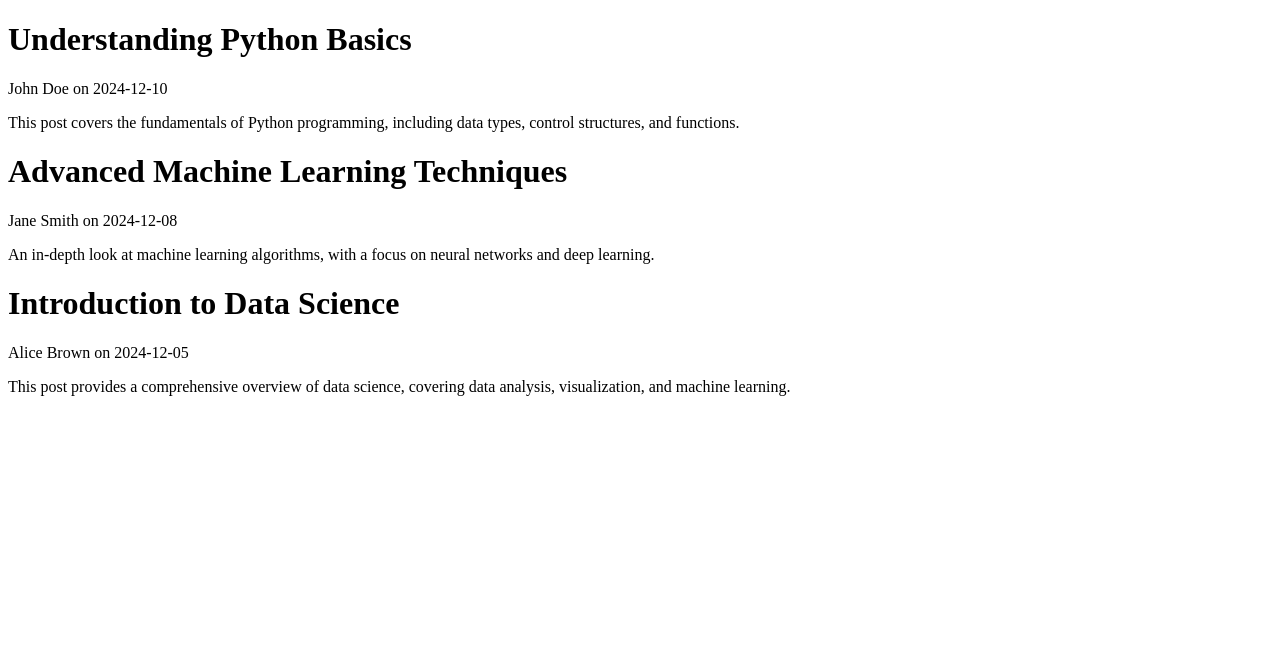
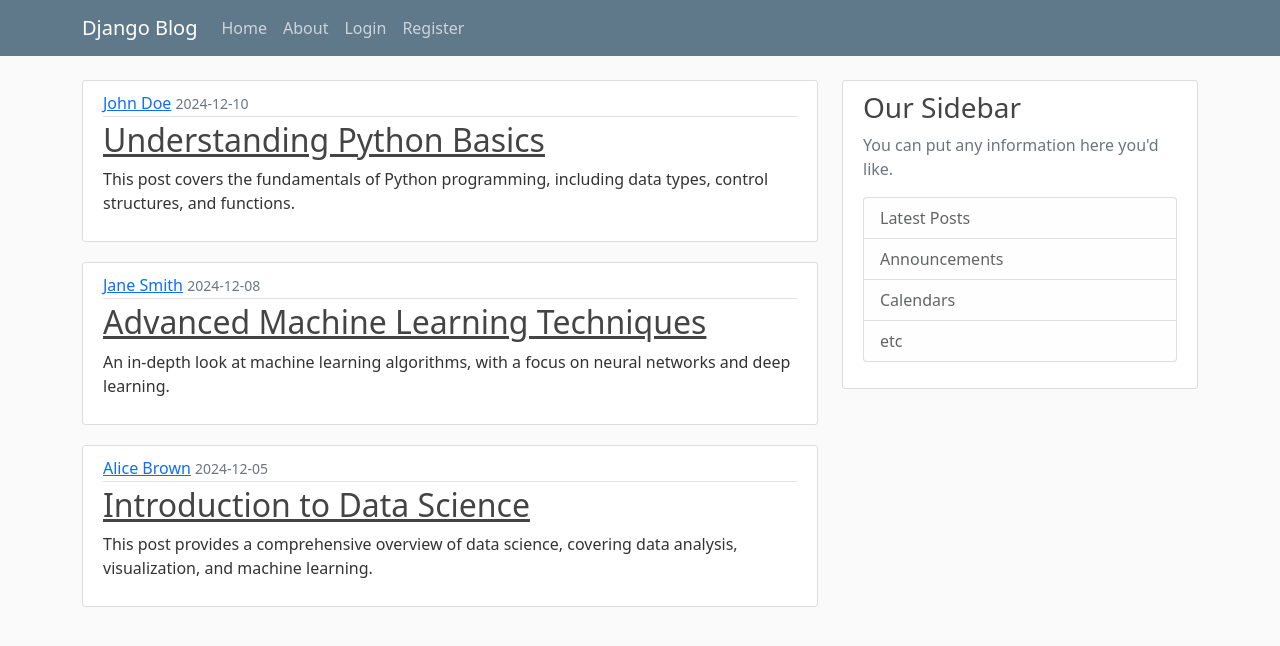
Before and after one commit to suraj-sharma3/Django-Practice, a Django app: page /blog/ in a window 1280 px wide. Shown: the top 646 px of the page. Run offline with Django 5.2, Linux system fonts and the light colour scheme.

Commit message:
added navbar and some CSS styling to the home and about page

```diff
--- /dev/null
+++ b/django_website/blog/static/blog/main.css
@@ -0,0 +1,84 @@
+body {
+    background: #fafafa;
+    color: #333333;
+    margin-top: 5rem;
+  }
+
+  h1, h2, h3, h4, h5, h6 {
+    color: #444444;
+  }
+
+  ul {
+    margin: 0;
+  }
+
+  .bg-steel {
+    background-color: #5f788a;
+  }
+
+  .site-header .navbar-nav .nav-link {
+    color: #cbd5db;
+  }
+
+  .site-header .navbar-nav .nav-link:hover {
+    color: #ffffff;
+  }
+
+  .site-header .navbar-nav .nav-link.active {
+    font-weight: 500;
+  }
+
+  .content-section {
+    background: #ffffff;
+    padding: 10px 20px;
+    border: 1px solid #dddddd;
+    border-radius: 3px;
+    margin-bottom: 20px;
+  }
+
+  .article-title {
+    color: #444444;
+  }
+
+  a.article-title:hover {
+    color: #428bca;
+    text-decoration: none;
+  }
+
+  .article-content {
+    white-space: pre-line;
+  }
+
+  .article-img {
+    height: 65px;
+    width: 65px;
+    margin-right: 16px;
+  }
+
+  .article-metadata {
+    padding-bottom: 1px;
+    margin-bottom: 4px;
+    border-bottom: 1px solid #e3e3e3
+  }
+
+  .article-metadata a:hover {
+    color: #333;
+    text-decoration: none;
+  }
+
+  .article-svg {
+    width: 25px;
+    height: 25px;
+    vertical-align: middle;
+  }
+
+  .account-img {
+    height: 125px;
+    width: 125px;
+    margin-right: 20px;
+    margin-bottom: 16px;
+  }
+
+  .account-heading {
+    font-size: 2.5rem;
+  }
--- a/django_website/blog/templates/blog/base.html
+++ b/django_website/blog/templates/blog/base.html
@@ -1,6 +1,16 @@
+{% load static %}
 <!DOCTYPE html>
 <html lang="en">
 <head>
+    <!-- Required meta tags -->
+    <meta charset="utf-8">
+    <meta name="viewport" content="width=device-width, initial-scale=1">
+
+    <!-- Bootstrap CSS -->
+    <link href="https://cdn.jsdelivr.net/npm/bootstrap@5.0.2/dist/css/bootstrap.min.css" rel="stylesheet" integrity="sha384-EVSTQN3/azprG1Anm3QDgpJLIm9Nao0Yz1ztcQTwFspd3yD65VohhpuuCOmLASjC" crossorigin="anonymous">
+
+    <link rel="stylesheet" type="text/css" href="{% static 'blog/main.css' %}">
+
     {% if title %}
         <title>Dango Blog App - {{ title }} </title>
     {% else %}
@@ -8,6 +18,58 @@
     {% endif %}
 </head>
 <body>
-    {% block content %}{% endblock %}
+    <header class="site-header">
+        <nav class="navbar navbar-expand-md navbar-dark bg-steel fixed-top">
+            <div class="container">
+            <a class="navbar-brand mr-4" href="{% url 'blog-home' %}">Django Blog</a>
+            <button class="navbar-toggler" type="button" data-toggle="collapse" data-target="#navbarToggle" aria-controls="navbarToggle" aria-expanded="false" aria-label="Toggle navigation">
+            <span class="navbar-toggler-icon"></span>
+            </button>
+            <div class="collapse navbar-collapse" id="navbarToggle">
+                <div class="navbar-nav mr-auto">
+                <a class="nav-item nav-link" href="{% url 'blog-home' %}">Home</a>
+                <a class="nav-item nav-link" href="{% url 'blog-about' %}">About</a>
+                </div>
+                <!-- Navbar Right Side -->
+                <div class="navbar-nav">
+                <a class="nav-item nav-link" href="#">Login</a>
+                <a class="nav-item nav-link" href="#">Register</a>
+                </div>
+            </div>
+            </div>
+        </nav>
+    </header>
+    <main role="main" class="container">
+        <div class="row">
+          <div class="col-md-8">
+            {% block content %}{% endblock %}
+          </div>
+          <div class="col-md-4">
+            <div class="content-section">
+              <h3>Our Sidebar</h3>
+              <p class='text-muted'>You can put any information here you'd like.
+                <ul class="list-group">
+                  <li class="list-group-item list-group-item-light">Latest Posts</li>
+                  <li class="list-group-item list-group-item-light">Announcements</li>
+                  <li class="list-group-item list-group-item-light">Calendars</li>
+                  <li class="list-group-item list-group-item-light">etc</li>
+                </ul>
+              </p>
+            </div>
+          </div>
+        </div>
+    </main>
+
+    <!-- Optional JavaScript; choose one of the two! -->
+
+    <!-- Option 1: Bootstrap Bundle with Popper -->
+    <script src="https://cdn.jsdelivr.net/npm/bootstrap@5.0.2/dist/js/bootstrap.bundle.min.js" integrity="sha384-MrcW6ZMFYlzcLA8Nl+NtUVF0sA7MsXsP1UyJoMp4YLEuNSfAP+JcXn/tWtIaxVXM" crossorigin="anonymous"></script>
+
+    <!-- Option 2: Separate Popper and Bootstrap JS -->
+    <!--
+    <script src="https://cdn.jsdelivr.net/npm/@popperjs/core@2.9.2/dist/umd/popper.min.js" integrity="sha384-IQsoLXl5PILFhosVNubq5LC7Qb9DXgDA9i+tQ8Zj3iwWAwPtgFTxbJ8NT4GN1R8p" crossorigin="anonymous"></script>
+    <script src="https://cdn.jsdelivr.net/npm/bootstrap@5.0.2/dist/js/bootstrap.min.js" integrity="sha384-cVKIPhGWiC2Al4u+LWgxfKTRIcfu0JTxR+EQDz/bgldoEyl4H0zUF0QKbrJ0EcQF" crossorigin="anonymous"></script>
+    -->
+
 </body>
 </html>
--- a/django_website/blog/templates/blog/home.html
+++ b/django_website/blog/templates/blog/home.html
@@ -4,9 +4,16 @@
 <!-- home.html inherits the base.html template -->
 {% block content %}
     {% for post in posts %}
-        <h1>{{ post.title }}</h1>
-        <p>{{ post.author }} on {{ post.date_posted }}</p>
-        <p>{{ post.content }}</p>
+        <article class="media content-section">
+            <div class="media-body">
+            <div class="article-metadata">
+                <a class="mr-2" href="#">{{ post.author }}</a>
+                <small class="text-muted">{{ post.date_posted }}</small>
+            </div>
+            <h2><a class="article-title" href="#">{{ post.title }}</a></h2>
+            <p class="article-content">{{ post.content }}</p>
+            </div>
+        </article>
     {% endfor %}
 {% endblock content %}
 <!-- We can even just write endblock in the above line, that will also work. we have mentioned the name of the block "content" because putting the name of the blocks helps in distinguishing between different blocks of a page if the page contains multiple blocks -->
```
